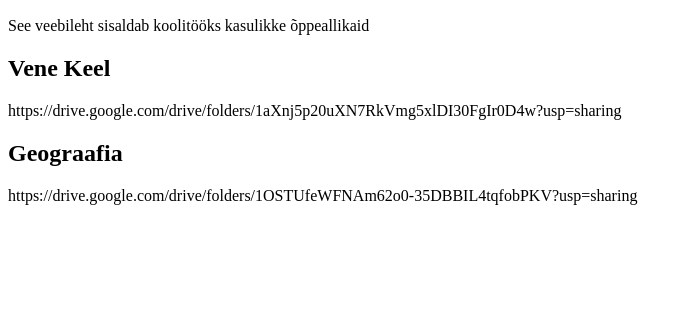
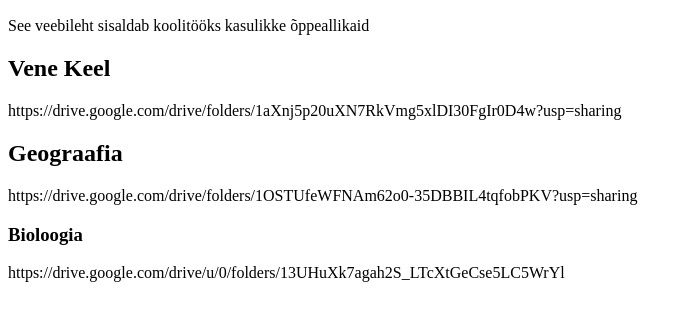
Before and after one commit to KoitLohmus/Oppematerial, a plain HTML site: page index.html in a window 1280 px wide. Shown: the part 96-416 px from the top of the page, without its empty margins (0-693 px from the left). Drawn offline with Linux system fonts and the light colour scheme.

Commit message:
Add files via upload

```diff
--- a/index.html
+++ b/index.html
@@ -15,5 +15,9 @@
         <p>
             https://drive.google.com/drive/folders/1OSTUfeWFNAm62o0-35DBBIL4tqfobPKV?usp=sharing
         </p>
+        <h3>Bioloogia</h3>
+        <p>
+            https://drive.google.com/drive/u/0/folders/13UHuXk7agah2S_LTcXtGeCse5LC5WrYl
+        </p>
     </body>
 </html>
```
